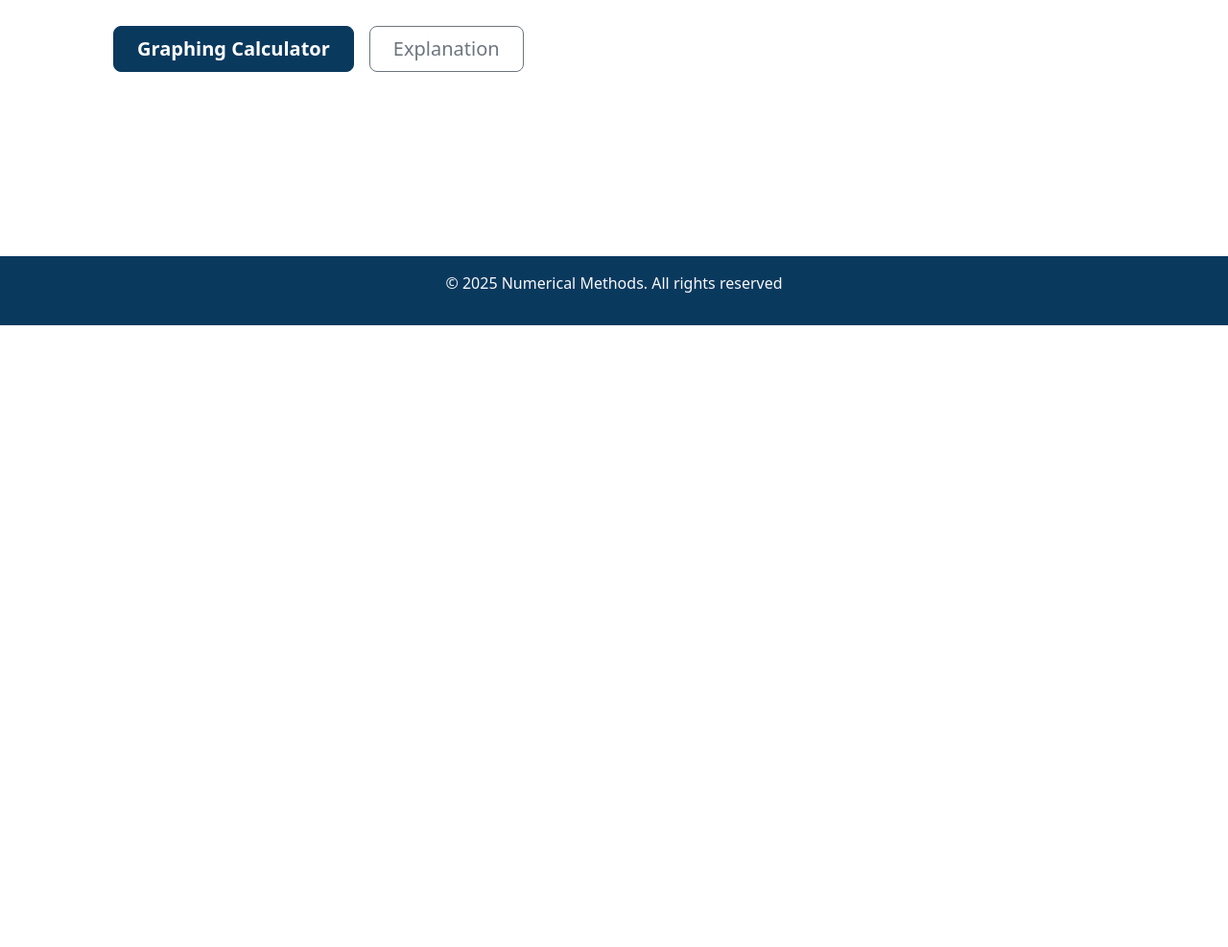
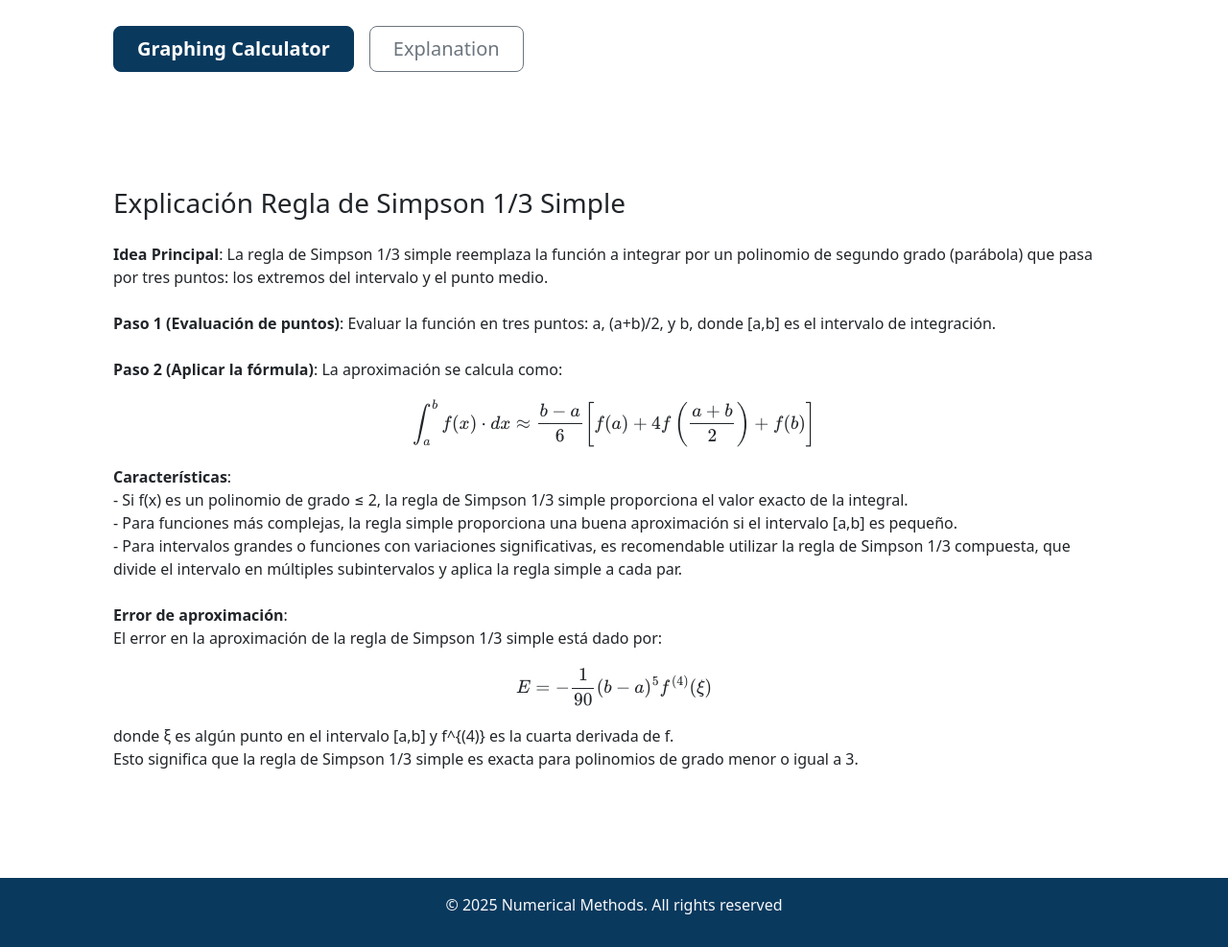
Before and after one commit to ErikaAX08/Numerical_Methods, a Django app: page /simpson-tercio-simple/ in a window 1280 px wide. Shown: the part 488-1475 px from the top of the page at 96% size. Before the commit the page ends 827 px from the top, so only its background shows below. Run offline with Django 5.2, Linux system fonts and the light colour scheme; parts of the project's set-up code (start-up, migrations or seed data) failed here and were passed over; some libraries are stand-ins or nearby versions.

Commit message:
Bug with explanation section fixed

```diff
--- a/main/webapp/templates/simpson-tercio-simple.html
+++ b/main/webapp/templates/simpson-tercio-simple.html
@@ -140,7 +140,7 @@
         </div>
 
         <!-- Hidden extensive explanation section -->
-        <div id="explanation" class="mt-4 rounded-3" style="display: none;">
+        <div id="explanation" class="mt-4 rounded-3" style="display: block;">
             <h3 class="pb-3">{% translate "Explicación Regla de Simpson 1/3 Simple" %}</h3>
             <p>
                 {% translate "<strong>Idea Principal</strong>: La regla de Simpson 1/3 simple reemplaza la función a integrar por un polinomio de segundo grado (parábola) que pasa por tres puntos: los extremos del intervalo y el punto medio.<br><br>" %}
```
